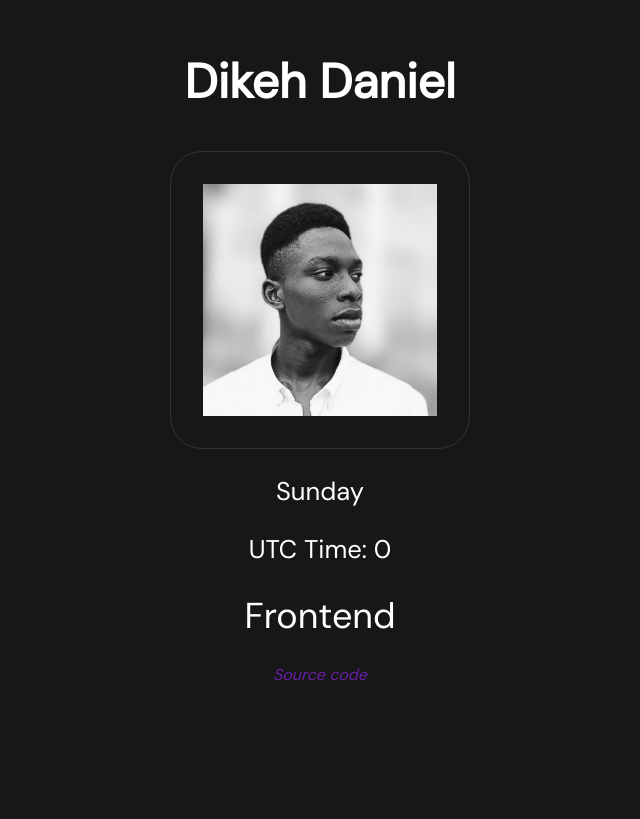
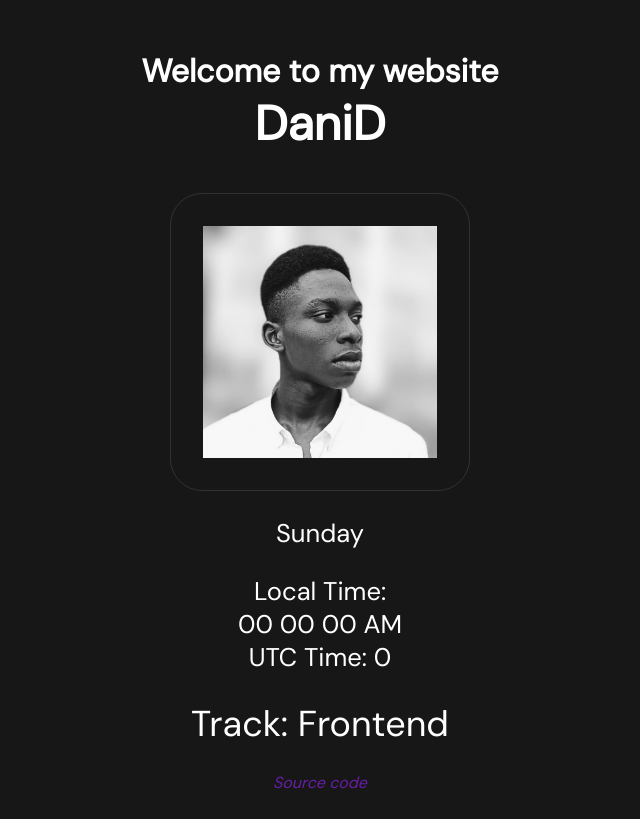
Before and after one commit to 081dikeh/HNGpersonal, a plain HTML site: page index.html in a window 1280 px wide. Shown: the whole page, without its empty margins (320-960 px from the left). Drawn offline with Linux system fonts and the light colour scheme.

Commit message:
Update index.html

```diff
--- a/index.html
+++ b/index.html
@@ -7,9 +7,13 @@
     <link rel="stylesheet" href="stage1.css">
 </head>
 <body>
+    <header>
+        <h1>Welcome to my website</h1>
+    </header>
     <div class="container">
+
         <div class="personal">
-            <p data-testid="slackUserName">Dikeh Daniel</p>
+            <p data-testid="slackUserName">DaniD</p>
             <img src="portfolio image-1.jpg" alt="DaniD" data-testid="slackDisplayImage">
         </div>
 
@@ -18,16 +22,22 @@
         </div>
 
         <div class="UTCTime">
+            <p id="localTime">Local Time: </br>
+                <span id="hour">00</span>
+                <span id="minute">00</span>
+                <span id="second">00</span>
+                <span id="ampm">AM</span>
+            </p>
             <p data-testid="currentUTCTime" id="timeInMilliseconds"></p>
         </div>
 
         <div class="Track">
-            <p data-testid="myTrack">Frontend</p>
+            <p data-testid="myTrack">Track: Frontend</p>
         </div>
 
-        <div class="Github">
-            <a href="https://github.com/081dikeh/HNGpersonal" data-testid="githubURL">Source code</a>
-        </div>
+    </div>
+    <div class="Github">
+        <a href="https://github.com/081dikeh/HNGpersonal" data-testid="githubURL">Source code</a>
     </div>
 
 
```
